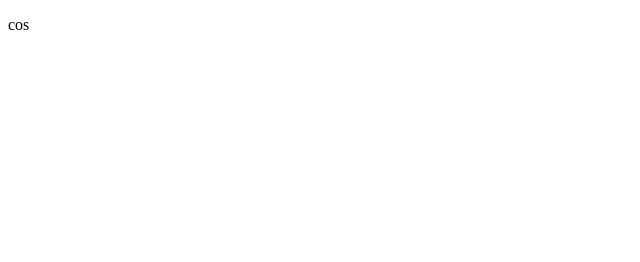
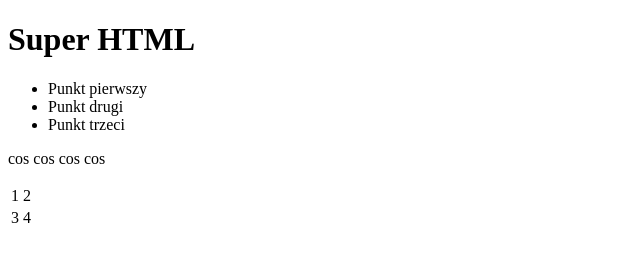
Before and after one commit to WeronikaWid/TiAM, a plain HTML site: page index_zadanie.html in a window 1280 px wide. Shown: the whole page, without its empty margins (0-640 px from the left). Drawn offline with Linux system fonts and the light colour scheme.

Commit message:
Update index_zadanie.html

```diff
--- a/index_zadanie.html
+++ b/index_zadanie.html
@@ -6,7 +6,24 @@
 	</head>
 	<body>
 
-    <p>cos</p>
+		<h1>Super HTML</h1>
+	<ul>
+	<li>Punkt pierwszy</li>
+	<li>Punkt drugi</li>
+	<li>Punkt trzeci</li>
+	</ul>
+
+		<p>cos cos cos cos</p>
+
+		<table>
+   <tr>
+      <td>1</td> <td>2</td>
+   </tr>
+   <tr>
+      <td>3</td> <td>4</td>
+   </tr>
+
+</table>
 
 	</body>
 </html>
```
